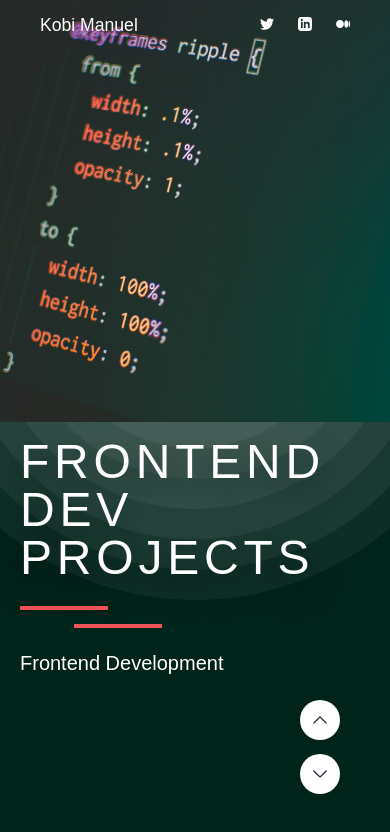
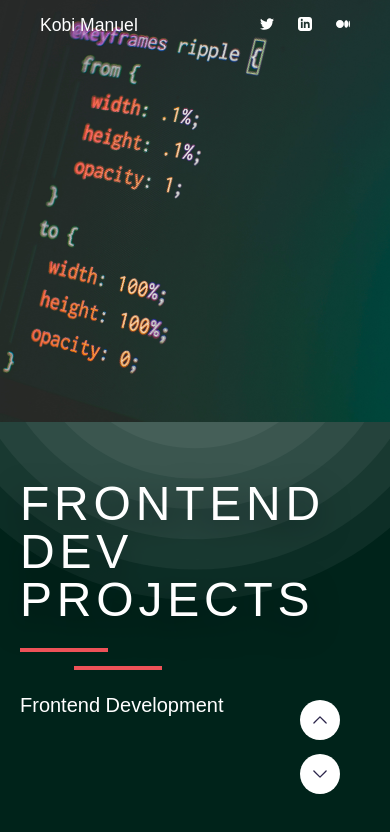
Before and after one commit to KobiManuel/My_Portfolio, a React (Vite) app: page /projects/frontend in a window 390 px wide. Shown: the top 832 px of the page. Built offline with nearby package versions, Linux system fonts and the light colour scheme; a web font is replaced by a local one.

Commit message:
feat: minor fix

```diff
--- a/src/UI/PageHeader/_PageHeader.scss
+++ b/src/UI/PageHeader/_PageHeader.scss
@@ -188,7 +188,7 @@
 
 @media screen and (max-width: 522px) {
   .projects-card:first-child {
-    bottom: 20%;
+    bottom: 15%;
     margin-left: 20px;
     height: fit-content !important;
     gap: 24px !important;
```
